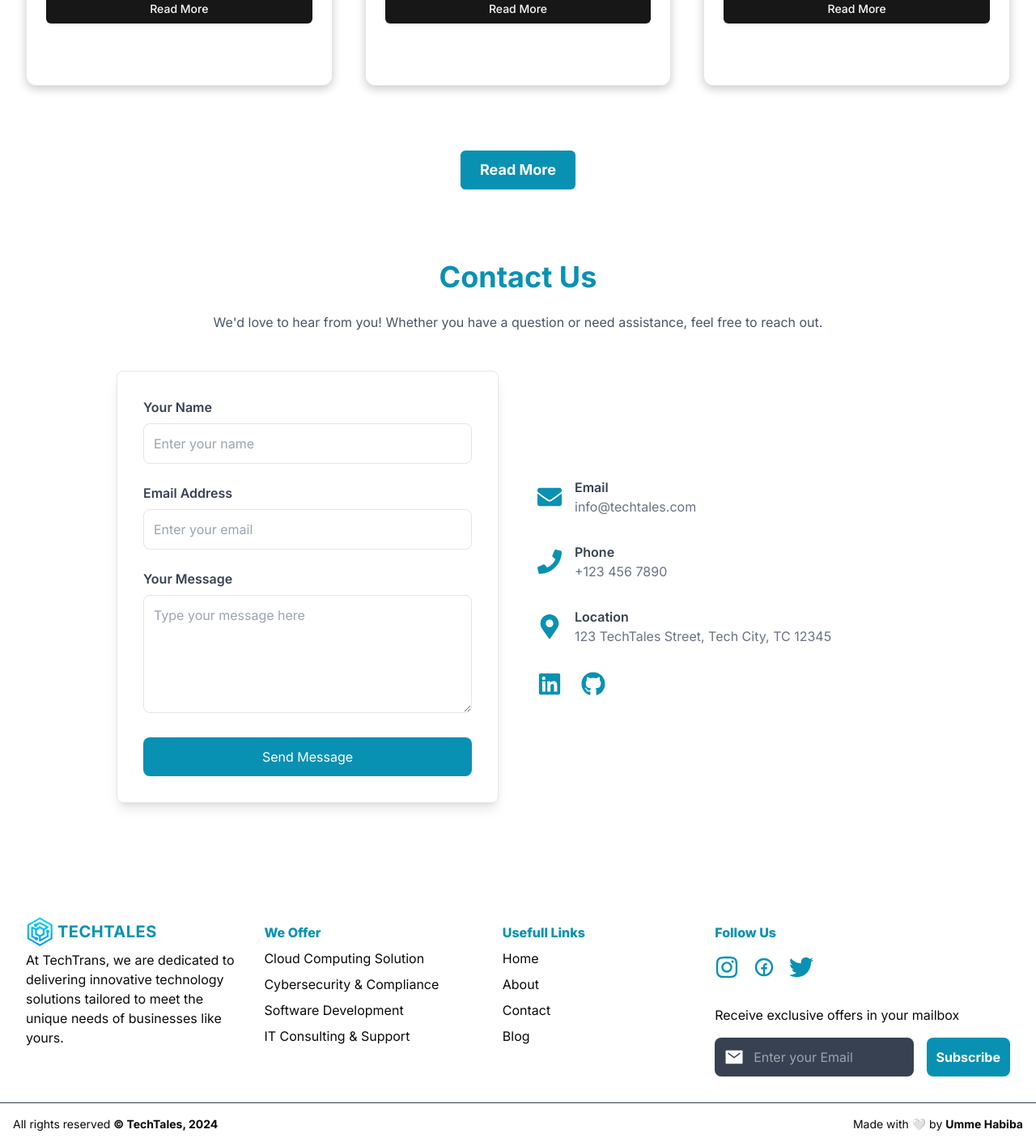
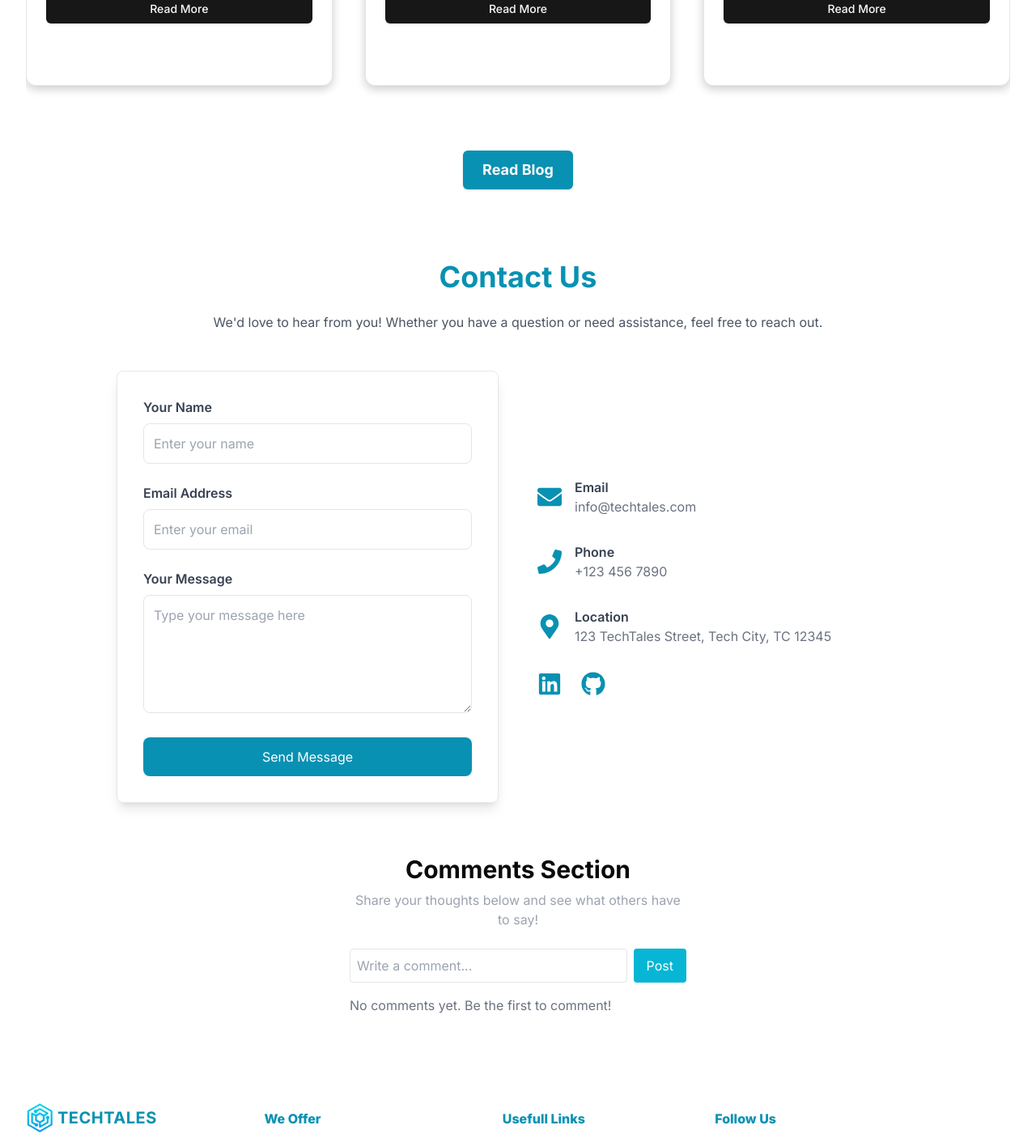
Before and after one commit to UmmeHabiba1312/Blog-Website, a Next.js app: page / in a window 1280 px wide. Shown: the part 2221-3627 px from the top of the page at 81% size. Built offline with nearby package versions, Linux system fonts and the light colour scheme.

Commit message:
first commit

```diff
--- a/src/app/blog/[slug]/page.tsx
+++ b/src/app/blog/[slug]/page.tsx
@@ -5,6 +5,8 @@ import { PortableText } from "@portabletext/react";
 import Image from "next/image";
 
 async function getData(slug: string){
+    console.log("result",slug);
+
     const query = `*[_type == 'blog' && slug.current == '${slug}']{
   "CurrentSlug" : slug.current,
     title,
@@ -24,7 +26,7 @@ export default async function BlogArticle({params}:{params : {slug:string}}) {
     console.log("Content",data.content);
 
     return (
-        <div className="mt-8">
+        <div className="mt-8 ">
             <h1>
                 <span className="block font-semibold uppercase tracking-wide text-blue-600 text-center text-primary">Umm e Habiba-Blog</span>
                 <span className="mt-2 text-3xl text-center font-bold block tracking-tight leading-8 sm:text-4xl">{data.title}</span>
@@ -35,7 +37,7 @@ export default async function BlogArticle({params}:{params : {slug:string}}) {
               height={200}
                width={800}
                priority
-                className="rounded-lg mt-8 border text-center block"/>
+                className="rounded-lg mt-8 border w-full flex justify-center object-cover"/>
 
                 <div className="mt-16 prose prose-blue prose-lg dark:prose-invert prose-headings:underline prose-a:text-blue-700 prose-li:text-blue-700">
                     <PortableText value={data.content}/>
--- a/src/app/blogPage/page.tsx
+++ b/src/app/blogPage/page.tsx
@@ -14,7 +14,7 @@ const query = `*[_type == "blog"] | order(_createdAt desc){
 }`;
 
 const data = await client.fetch(query);
-
+console.log(data);
 return data;
 }
 
@@ -22,9 +22,8 @@ return data;
 
 export default async function BlogPage() {
   const data:simpleBlogCard[] = await getData();
-  console.log(data);
   return (
-    <main className="grid grid-cols-1 md:grid-cols-2 lg:grid-cols-3 gap-10">
+    <main className="grid grid-cols-1 md:grid-cols-2 lg:grid-cols-3 gap-10 mt-[40px]">
           {data.map((post,idx) =>(
            <Card key={idx}>
             <Image
--- a/src/app/layout.tsx
+++ b/src/app/layout.tsx
@@ -4,6 +4,7 @@ import "./globals.css";
 import { ThemeProvider } from "@/components/theme-provider";
 import Navbar from "@/components/Navbar";
 import Footer from "@/components/Footer";
+import CommentsSection from "@/components/comment";
 
 const inter = Inter({ subsets: ["latin"] });
 
@@ -28,6 +29,7 @@ export default function RootLayout({
           >
              <Navbar/>
         <main className="max-w-screen-2xl mx-auto px-4 md:px-6 lg:px-8">{children}</main>
+        <CommentsSection/>
         <Footer/>
         </ThemeProvider>
         </body>
--- a/src/app/page.tsx
+++ b/src/app/page.tsx
@@ -17,6 +17,7 @@ import HeroSection from "@/components/Hero";
 import AboutSec from "@/components/about";
 import Blogs from "@/components/blog";
 import ContactPage from "./contact/page";
+// import CommentsSection from "@/components/comment";
 
 // const data = await client.fetch(query);
 
@@ -55,13 +56,14 @@ export default async function Home() {
   //  )}
 
   //   </main>
-  <main>
+  <main className="max-w-screen-2xl mx-auto overflow-x-hidden">
 
     <HeroSection/>
     <AboutSec/>
     <Blogs/>
     <ContactPage/>
 
+
   </main>
   );
 }
--- a/src/components/MyTeam.tsx
+++ b/src/components/MyTeam.tsx
@@ -44,7 +44,7 @@ export default function Team() {
         <h5 className="text-lg lg:text-3xl font-semibold text-cyan-600 dark:text-cyan-500 text-center md:text-left flex gap-1 justify-center items-center">
           <Image src="/logo.png" alt="logo" width="40" height="40" className="object-cover" /> My Team
         </h5>
-        <h2 className="text-2xl text-center sm:text-3xl md:text-2xl lg:text-4xl font-bold text-[#f2f2f4] mt-4 mx-auto max-w-screen-2xl">
+        <h2 className="text-2xl text-center sm:text-3xl md:text-2xl lg:text-4xl font-bold dark:text-[#f2f2f4] text-black mt-4 mx-auto max-w-screen-2xl">
           Meet With My Expert Team
         </h2>
 
--- a/src/components/about.tsx
+++ b/src/components/about.tsx
@@ -20,7 +20,7 @@ export default function AboutSec() {
                             width={400}
                             height={450}
                             alt="hero3"
-                            className="z-10 w-[240px] object-cover rounded-lg  sm:w-[350px] lg:w-[570px] h-[300px] sm:h-[380px] lg:h-[450px] flex  md:h-[350px]"
+                            className="z-10 w-auto object-cover rounded-lg   h-[300px] sm:h-[380px] lg:h-[450px] flex  md:h-[350px]"
                         />
                     </div>
 
--- a/src/components/blog.tsx
+++ b/src/components/blog.tsx
@@ -42,7 +42,7 @@ const Blogs = () => {
   </CardHeader>
   <CardContent>
   <Button asChild className="w-full ">
-                <Link href='/blog/my-4th-website-blog' className="bg-blue-600 hover:bg-blue-400">Read More</Link>
+                <Link href='/blog/artificial-intelligence-revolutionizing-industries' className="bg-blue-600 hover:bg-blue-400">Read More</Link>
               </Button>
   </CardContent>
 </Card>
@@ -73,7 +73,7 @@ const Blogs = () => {
   </CardHeader>
   <CardContent>
   <Button asChild className="w-full ">
-                <Link href='/blog/my-3rd-blog' className="bg-blue-600 hover:bg-blue-400">Read More</Link>
+                <Link href='/blog/cloud-computing-transforming-the-future-of-it' className="bg-blue-600 hover:bg-blue-400">Read More</Link>
               </Button>
   </CardContent>
 </Card>
@@ -105,7 +105,7 @@ const Blogs = () => {
   </CardHeader>
   <CardContent>
   <Button asChild className="w-full ">
-                <Link href='/blog/my-2nd-blog' className="bg-blue-600 hover:bg-blue-400">Read More</Link>
+                <Link href='/blog/the-future-of-software-development-trends-and-predictions' className="bg-blue-600 hover:bg-blue-400">Read More</Link>
               </Button>
   </CardContent>
 </Card>
@@ -114,7 +114,7 @@ const Blogs = () => {
 
             <div className="flex justify-center">
             <Button asChild className="transition-all duration-300 hover:scale-105 mt-20 px-6 py-6 bg-cyan-600  dark:bg-cyan-500 font-bold text-lg ">
-                <Link href='/blog/my-4th-website-blog' className="bg-blue-600 hover:bg-blue-400">Read More</Link>
+                <Link href='/blogPage' className="bg-blue-600 hover:bg-blue-400">Read Blog</Link>
               </Button>
             </div>
     </main>
--- /dev/null
+++ b/src/components/comment.tsx
@@ -0,0 +1,71 @@
+"use client"
+import React, { useState } from "react";
+
+export default function CommentsSection() {
+  const [comments, setComments] = useState<string[]>([]);
+  const [commentText, setCommentText] = useState<string>("");
+
+  const addComment = () => {
+    if (commentText.trim()) {
+      setComments([...comments, commentText]); // Add the comment
+      setCommentText(""); // Clear the input field
+    }
+  };
+
+  const deleteComment = (index: number) => {
+    setComments(comments.filter((_, i) => i !== index)); // Remove the comment at the specified index
+  };
+
+  return (
+    <div className="max-w-md mx-auto p-4">
+      {/* Heading and Intro Paragraph */}
+      <header className="mb-6">
+        <h1 className="text-3xl font-bold text-center mb-2">Comments Section</h1>
+        <p className="text-gray-400 text-center">
+          Share your thoughts below and see what others have to say!
+        </p>
+      </header>
+
+      {/* Input Section */}
+      <div className="flex gap-2 mb-4">
+        <input
+          type="text"
+          value={commentText}
+          onChange={(e) => setCommentText(e.target.value)}
+          className="flex-grow p-2 border rounded"
+          placeholder="Write a comment..."
+        />
+        <button
+          onClick={addComment}
+          className="dark:bg-cyan-600 bg-cyan-500 text-white px-4 py-2 rounded hover:bg-cyan-400"
+        >
+          Post
+        </button>
+      </div>
+
+      {/* Comments List */}
+      <div>
+        {comments.length > 0 ? (
+          <ul className="space-y-2">
+            {comments.map((comment, index) => (
+              <li
+                key={index}
+                className="flex justify-between items-center p-2 border-b"
+              >
+                <span>{comment}</span>
+                <button
+                  onClick={() => deleteComment(index)}
+                  className="text-red-500 hover:text-red-700"
+                >
+                  Delete
+                </button>
+              </li>
+            ))}
+          </ul>
+        ) : (
+          <p className="text-gray-500">No comments yet. Be the first to comment!</p>
+        )}
+      </div>
+    </div>
+  );
+}
--- a/src/sanity/lib/client.ts
+++ b/src/sanity/lib/client.ts
@@ -6,5 +6,5 @@ export const client = createClient({
   projectId,
   dataset,
   apiVersion,
-  useCdn: false, // Set to false if statically generating pages, using ISR or tag-based revalidation
+  useCdn: true, // Set to false if statically generating pages, using ISR or tag-based revalidation
 })
```
Also changed, not shown: src/components/Footer.tsx (+4 -4 lines), src/components/Navbar.tsx (+46 -13 lines).
